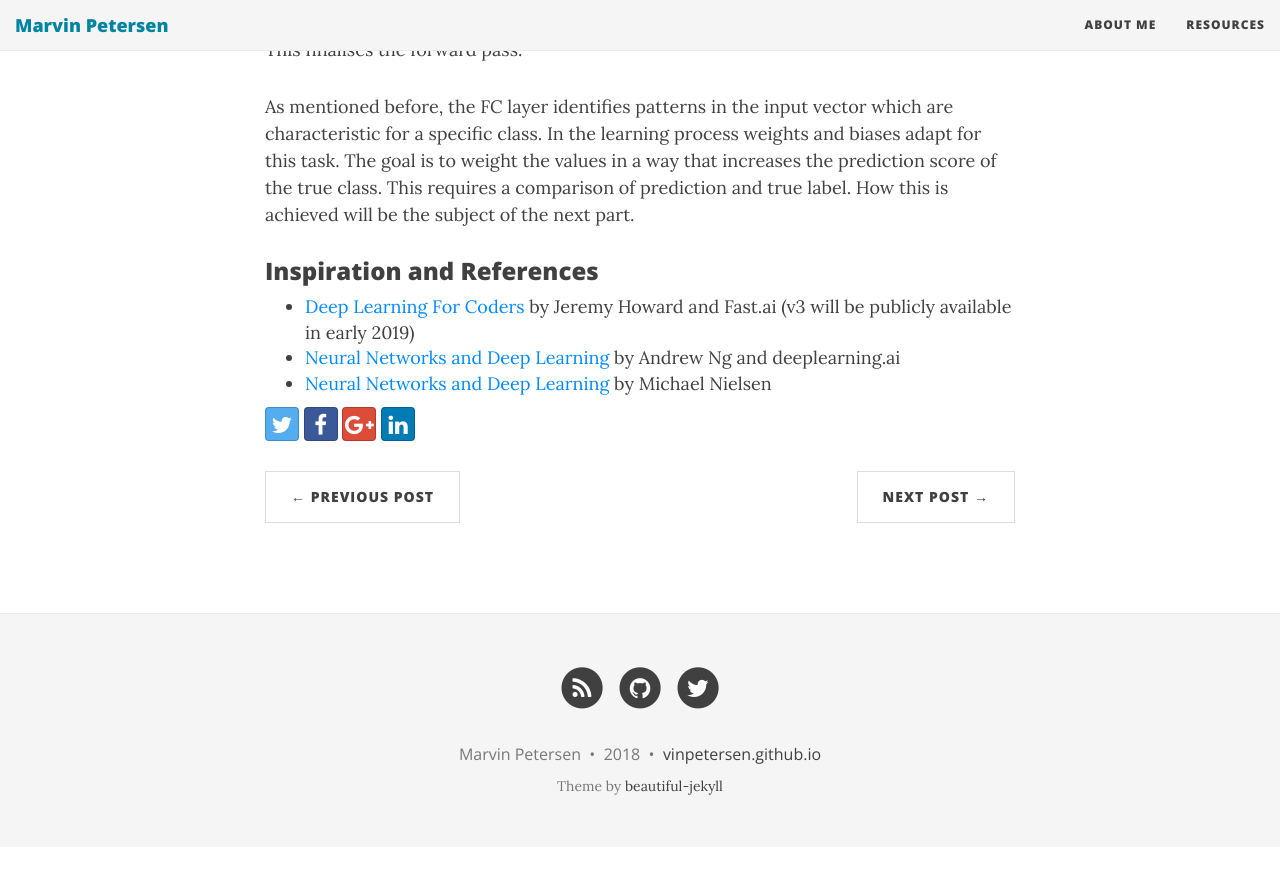
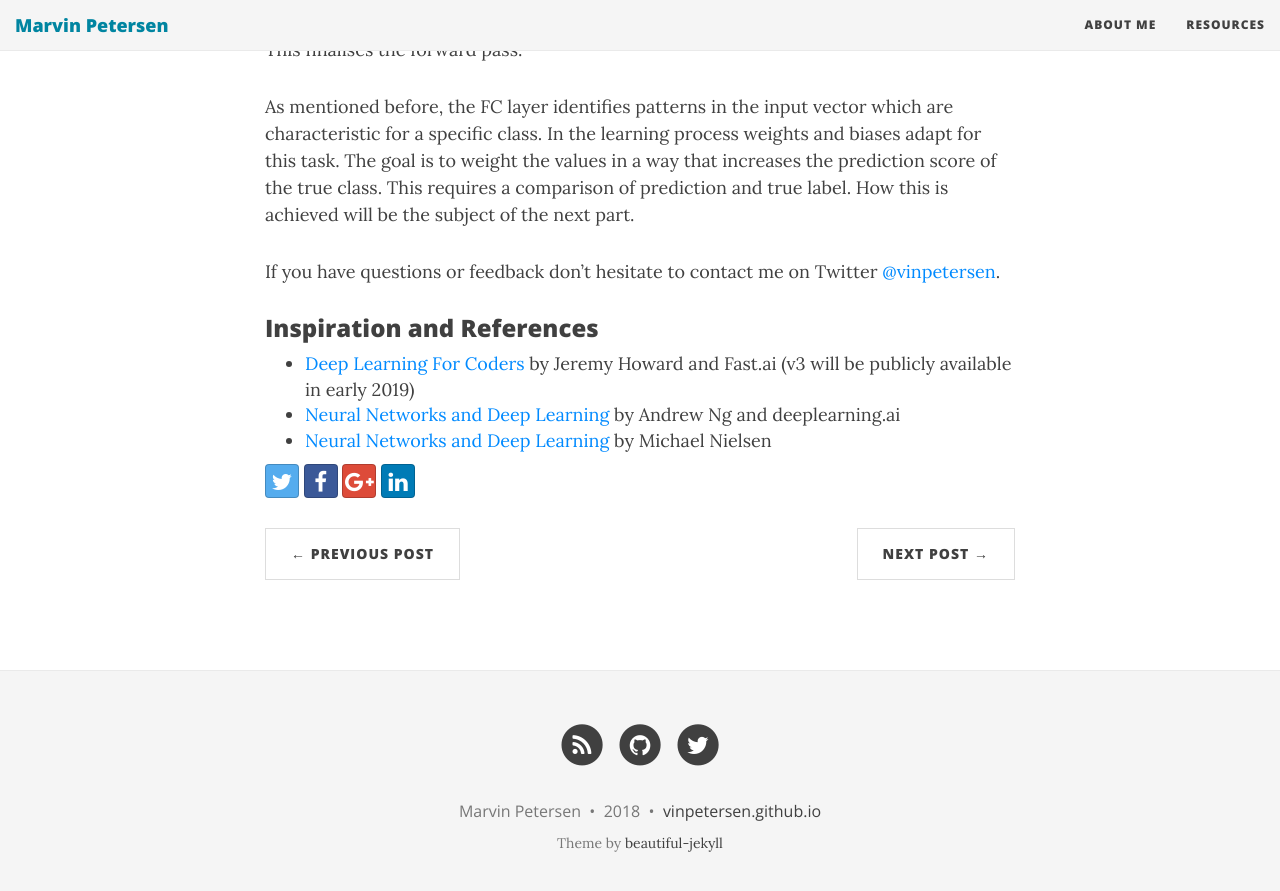
Before and after one commit to m-petersen/vinpetersen.github.io, a Jekyll site: the page built from _posts/2018-11-25-a-guided-tour-through-a-convolutional-neural-network-part-2.md, in a window 1280 px wide and 900 px high, scrolled down 3453 px. Shown: the top 891 px of the window. Built offline with Jekyll 4.4.1, drawn with Linux system fonts in a browser that asks for light colours; nearby versions of some CDN libraries; formulas are drawn with MathJax 3; before the commit the page ends 4300 px from its top, so only the background shows below that.

Commit message:
Update 2018-11-25-a-guided-tour-through-a-convolutional-neural-network-part-2.md

```diff
--- a/_posts/2018-11-25-a-guided-tour-through-a-convolutional-neural-network-part-2.md
+++ b/_posts/2018-11-25-a-guided-tour-through-a-convolutional-neural-network-part-2.md
@@ -34,6 +34,8 @@ This finalises the forward pass.
 
 As mentioned before, the FC layer identifies patterns in the input vector which are characteristic for a specific class. In the learning process weights and biases adapt for this task. The goal is to weight the values in a way that increases the prediction score of the true class. This requires a comparison of prediction and true label. How this is achieved will be the subject of the next part.
 
+If you have questions or feedback don't hesitate to contact me on Twitter [@vinpetersen](https://twitter.com/vinpetersen).
+
 ### Inspiration and References
 * [Deep Learning For Coders](https://course.fast.ai/) by Jeremy Howard and Fast.ai (v3 will be publicly available in early 2019)
 * [Neural Networks and Deep Learning](https://www.coursera.org/learn/neural-networks-deep-learning?specialization=deep-learning) by Andrew Ng and deeplearning.ai
```
